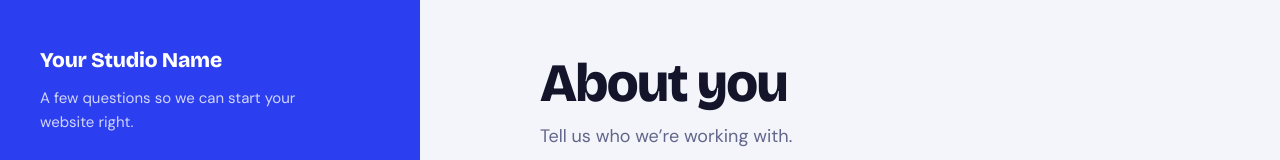
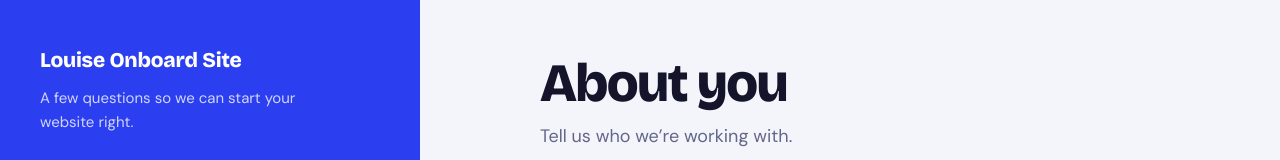
Before and after one commit to Hardev2/Business-Onboarding-Site, a plain HTML site: page index.html in a window 1280 px wide. Shown: the top 160 px of the page. Drawn offline with nearby package versions, Linux system fonts and the light colour scheme.

Commit message:
Update brand name in configuration

```diff
--- a/index.html
+++ b/index.html
@@ -121,7 +121,7 @@ main{padding:34px 20px 60px}
 <script>
 /* ========== EDIT THIS BLOCK PER CLIENT ========== */
 const CONFIG = {
-  brand: "Your Studio Name",
+  brand: "Louise Onboard Site",
   tagline: "A few questions so we can start your website right.",
   accent: "#2B3FF0",
   steps: [
```
